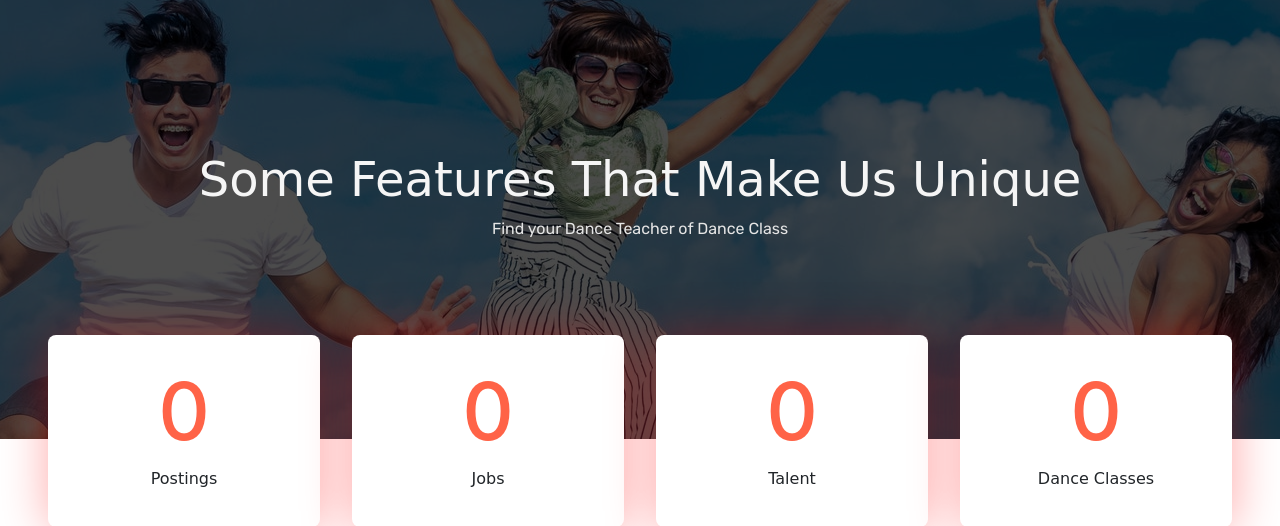
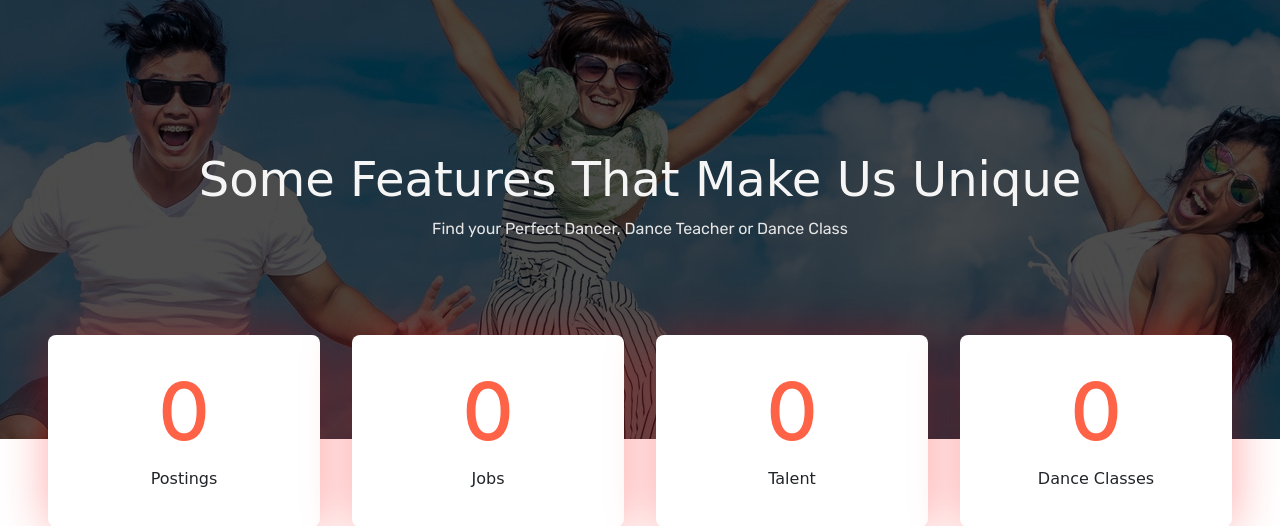
Before and after one commit to dancecentreuk/coviddancersuk, a Django app: page / in a window 1280 px wide. Shown: the part 512-1038 px from the top of the page. Run offline with Django 3.2, Linux system fonts and the light colour scheme; data that the repository does not hold is empty; some libraries are stand-ins or nearby versions; some web fonts are replaced.

Commit message:
updated index 25

```diff
--- a/pages/templates/pages/index.html
+++ b/pages/templates/pages/index.html
@@ -116,7 +116,7 @@
                 <div class="overlay"></div>
                 <div class="content text-center">
                     <h1>Some Features That Make Us Unique</h1>
-                    <p>Find your Dance Teacher of Dance Class</p>
+                    <p>Find your Perfect Dancer, Dance Teacher or Dance Class</p>
                 </div>
             </div>
             <div class="container-fluid text-center">
```
